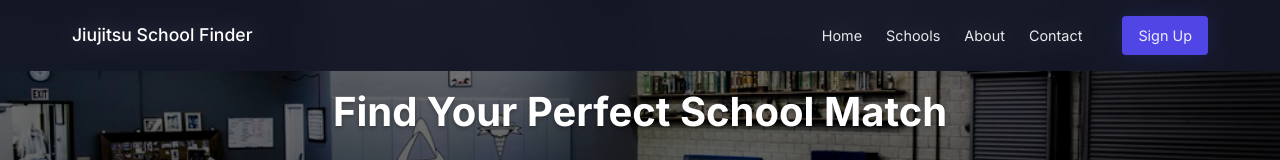
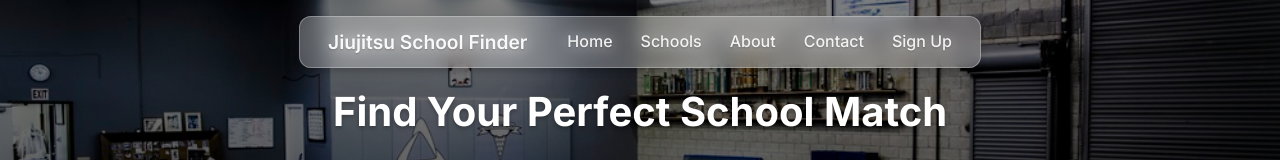
Before and after one commit to sgcaroll98/bjj-school-finder-fixed, a Next.js app: page /schools in a window 1280 px wide. Shown: the top 160 px of the page. Built offline with nearby package versions, Linux system fonts and the light colour scheme; no server answers; the database is empty.

Commit message:
Add files via upload

```diff
--- a/components/Layout.js
+++ b/components/Layout.js
@@ -16,10 +16,8 @@ export default function Layout({ title, keywords, description, children }) {
       </Head>
 
       <header>
-        <nav className="main-nav">
-          <div className="logo">
-            <Link href="/">Jiujitsu School Finder</Link>
-          </div>
+        <nav>
+          <div className="logo">Jiujitsu School Finder</div>
           <div className="nav-links">
             <Link href="/">Home</Link>
             <Link href="/schools">Schools</Link>
--- a/styles/globals.css
+++ b/styles/globals.css
@@ -25,67 +25,58 @@ body {
 
 /* Nav Bar */
 header {
-    background-color: rgba(21, 24, 39, 0.8);
     position: absolute;
-    top: 0;
+    top: 1rem;
     left: 0;
-    width: 100%;
-    z-index: 100;
-    backdrop-filter: blur(10px);
+    right: 0;
+    z-index: 1000;
+    display: flex;
+    justify-content: center;
 }
 
-.main-nav {
+nav {
+    background: rgba(255, 255, 255, 0.15);
+    backdrop-filter: blur(8px);
+    -webkit-backdrop-filter: blur(8px);
+    padding: 0.6rem 1.75rem;
+    border-radius: 0.75rem;
+    box-shadow: 0 4px 6px rgba(0, 0, 0, 0.1);
     display: flex;
     justify-content: space-between;
     align-items: center;
-    max-width: 1200px;
-    margin: 0 auto;
-    padding: 1rem 2rem;
+    width: auto;
+    min-width: 550px;
+    border: 1px solid rgba(255, 255, 255, 0.2);
 }
 
-.logo a {
-    color: white;
-    font-size: 1.1rem;
-    font-weight: 500;
+.logo {
+    color: rgba(255, 255, 255, 0.95);
+    font-size: 1.2rem;
+    font-weight: 600;
     text-decoration: none;
+    white-space: nowrap;
+    text-shadow: 0 1px 2px rgba(0, 0, 0, 0.2);
 }
 
 .nav-links {
     display: flex;
-    align-items: center;
-    gap: 1.5rem;
+    gap: 1.75rem;
+    margin-left: 2.5rem;
 }
 
 .nav-links a {
     color: rgba(255, 255, 255, 0.9);
     text-decoration: none;
-    font-weight: 400;
-    font-size: 0.9rem;
+    font-weight: 500;
+    font-size: 1rem;
     transition: all 0.2s;
+    white-space: nowrap;
+    text-shadow: 0 1px 2px rgba(0, 0, 0, 0.2);
 }
 
 .nav-links a:hover {
     color: #ffffff;
-}
-
-.auth-buttons {
-    display: flex;
-    margin-left: 1rem;
-}
-
-.btn-primary {
-    background-color: #4f46e5;
-    color: white;
-    padding: 0.5rem 1rem;
-    border-radius: 0.25rem;
-    font-weight: 500;
-    font-size: 0.9rem;
-    text-decoration: none;
-    transition: all 0.2s;
-}
-
-.btn-primary:hover {
-    background-color: #4338ca;
+    transform: translateY(-1px);
 }
 
 /* Hero Section */
```
